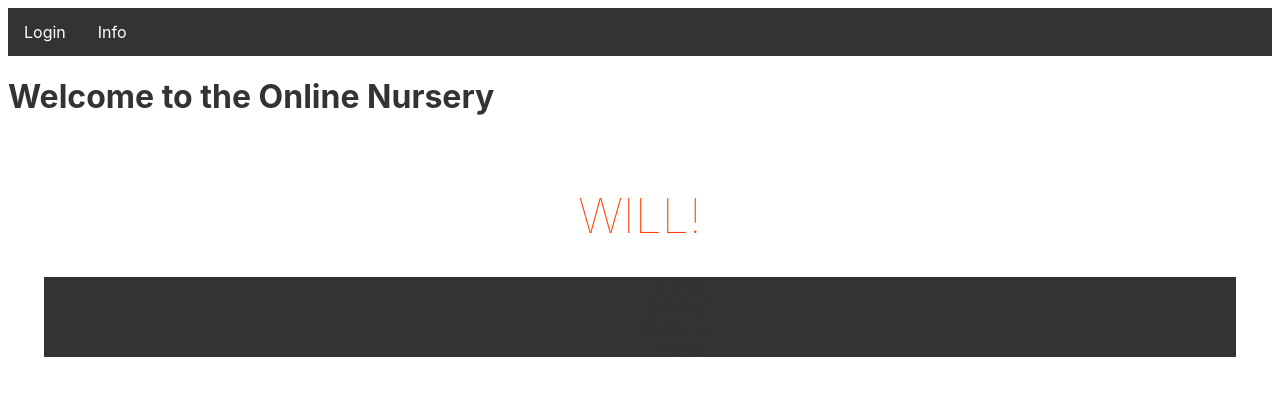
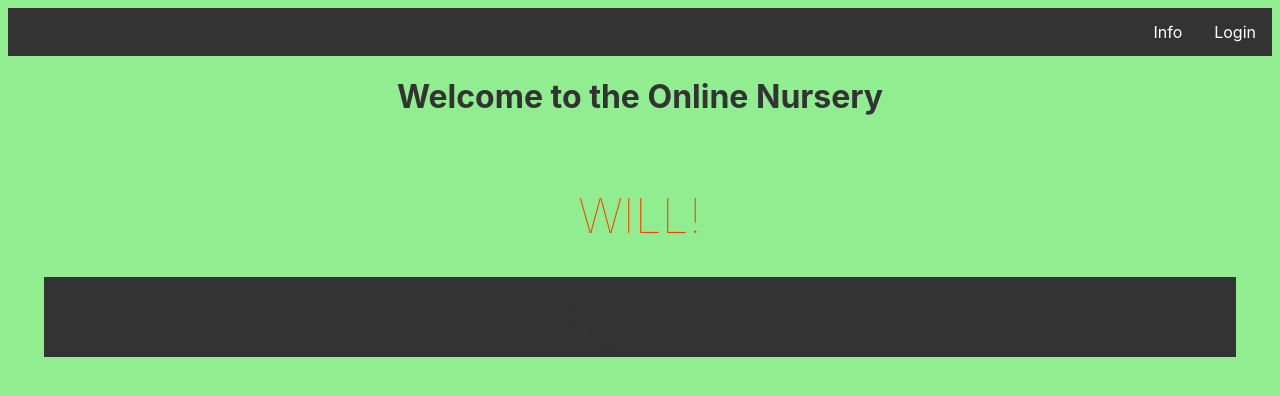
Before and after one commit to Wozberry12/NurseryOnline, a Svelte app: page / in a window 1280 px wide. Shown: the top 396 px of the page. Built offline with nearby package versions, Linux system fonts and the light colour scheme.

Commit message:
Train Commit1 CSS

```diff
--- a/public/global.css
+++ b/public/global.css
@@ -71,7 +71,7 @@ ul{
 }
 
 li{
-    float:left;
+    float:right;
 }
 
 li a{
@@ -85,3 +85,12 @@ li a{
 li a:hover{
     background-color: #111;
 }
+
+body{
+    background-color: lightgreen;
+}
+
+#titleBar{
+    width: 100%;
+    text-align: center;
+}
```
